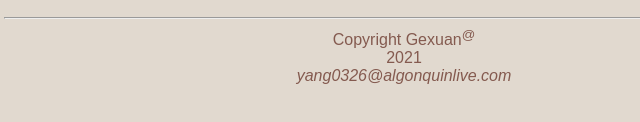
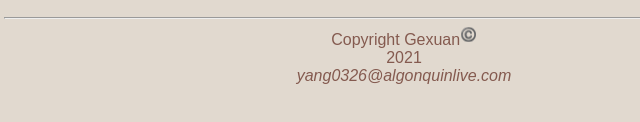
Before and after one commit to gexuany/html-assignment, a plain HTML site: page index.html in a window 1280 px wide. Shown: the part 418-540 px from the top of the page, 4-644 px from the left. Drawn offline with Linux system fonts and the light colour scheme.

Commit message:
Update index.html

```diff
--- a/index.html
+++ b/index.html
@@ -46,7 +46,7 @@
     </article>
     <hr>
     <footer>
-      Copyright Gexuan<sup>@</sup><br>2021
+      Copyright Gexuan<sup>©️</sup><br>2021
       <address>yang0326@algonquinlive.com</address>
     </footer>
   </body>
```
